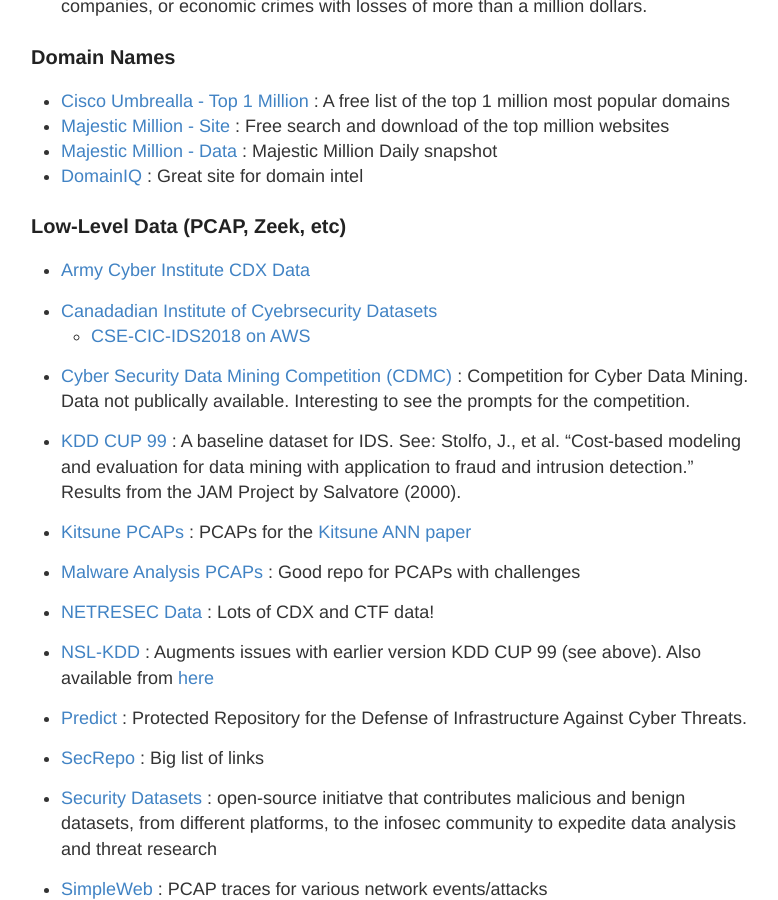
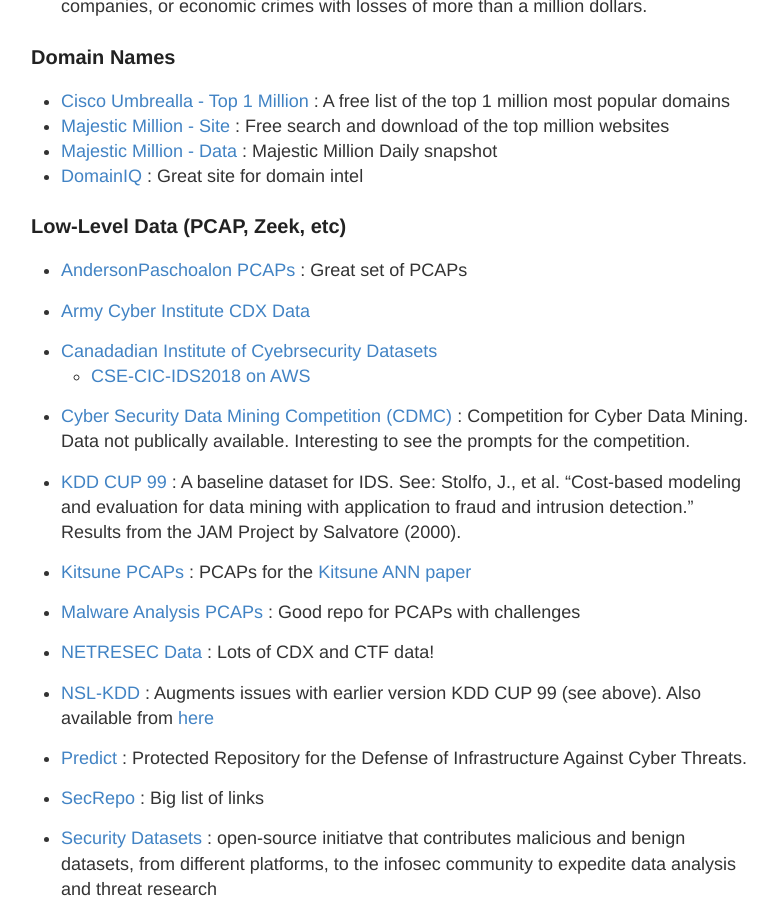
Before and after one commit to stevehenderson/stevehenderson.github.io, a Jekyll site: the page built from data.md, in a window 1280 px wide and 900 px high, scrolled down 653 px. Shown: the whole window, without its empty margins (249-1027 px from the left). Built offline with Jekyll 4.4.1, drawn with Linux system fonts in a browser that asks for light colours.

Commit message:
Update data.md

```diff
--- a/data.md
+++ b/data.md
@@ -31,6 +31,8 @@
 
 
 ### Low-Level Data (PCAP, Zeek, etc)
+
+   * [AndersonPaschoalon PCAPs](https://github.com/AndersonPaschoalon/Pcaps/) : Great set of PCAPs
 
    * [Army Cyber Institute CDX Data](https://digitalcommons.usmalibrary.org/aci_datasets/1/)
 
```
